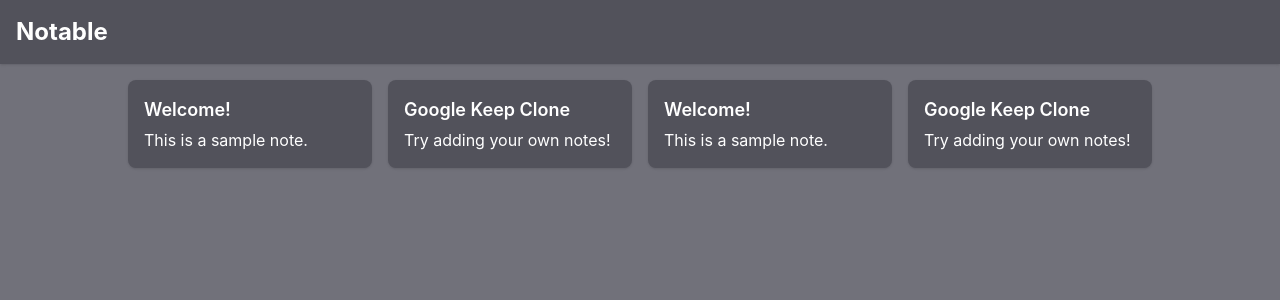
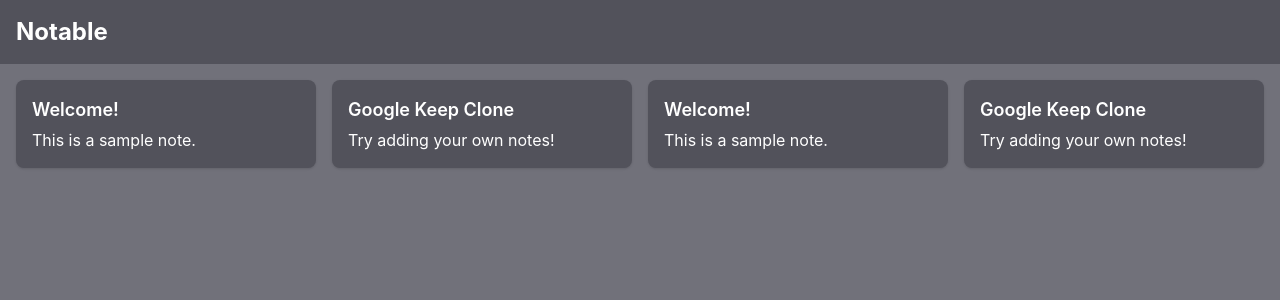
Before and after one commit to AlainAmbrose/Notable, a Next.js app: page / in a window 1280 px wide. Shown: the top 300 px of the page. Built offline with nearby package versions, Linux system fonts and the light colour scheme.

Commit message:
fixed spacing between new notes and fixed overlay issue

```diff
--- a/components/NewNotePopup.js
+++ b/components/NewNotePopup.js
@@ -37,9 +37,7 @@
 
   // Close popup when clicking outside
   const handleOverlayClick = (event) => {
-    if (event.target.id === "popup-overlay") {
-      setIsVisible(false);
-    }
+    setIsVisible(false);
   };
 
   return (
--- a/components/StickyNote.js
+++ b/components/StickyNote.js
@@ -1,6 +1,6 @@
 const StickyNote = ({ title, content }) => {
   return (
-    <div className="bg-zinc-600 rounded-lg shadow p-4 break-words hover:shadow-xl hover:shadow-zinc-700 transition-shadow">
+    <div className="bg-zinc-600 h-max w-full rounded-lg shadow p-4 break-words hover:shadow-xl hover:shadow-zinc-700 transition-shadow">
       <h2 className="text-lg text-white font-semibold mb-1">{title}</h2>
       <p className="text-white">{content}</p>
     </div>
--- a/pages/index.js
+++ b/pages/index.js
@@ -22,16 +22,16 @@
   return (
     <div className="flex flex-col min-h-screen bg-zinc-500">
       {/* Header */}
-      <header className="w-full bg-zinc-600 p-4 flex items-center space-x-4 shadow">
+      <header className="w-full bg-zinc-600 p-4">
         <h1 className="text-2xl font-bold text-white">Notable</h1>
       </header>
 
       {/* Main Content Area */}
-      <main className="flex-1 p-4 flex flex-col items-center">
+      <main className="flex-1 p-4 items-center">
         {/* New Note Input */}
         <NewNotePopup setNotes={setNotes} notes={notes} />
         {/* Notes Grid */}
-        <div className="w-full max-w-5xl grid grid-cols-1 sm:grid-cols-2 md:grid-cols-3 lg:grid-cols-4 gap-4">
+        <div className="grid justify-items-center grid-cols-1 sm:grid-cols-2 md:grid-cols-3 lg:grid-cols-4 gap-4">
           {notes.map((note) => (
             <StickyNote
               key={note.id}
```
